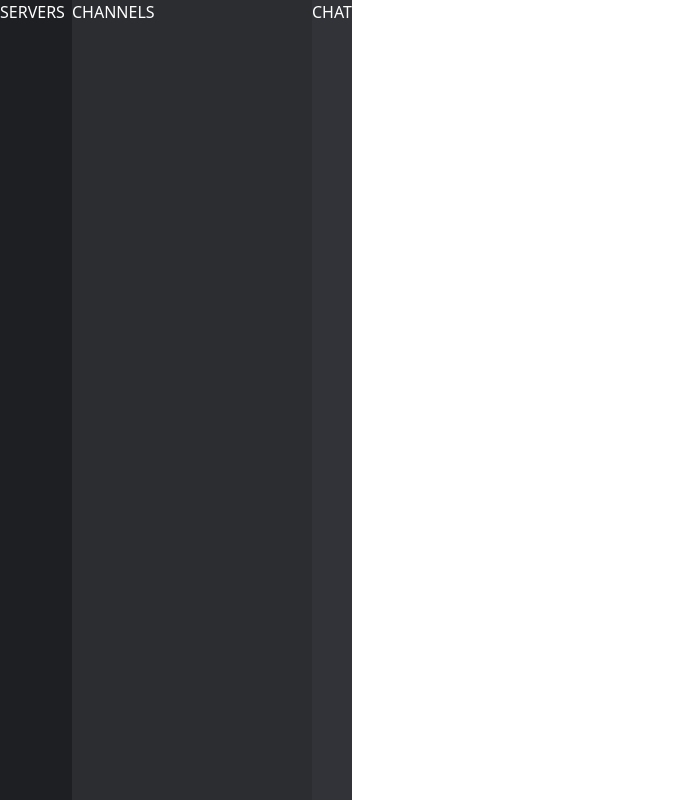
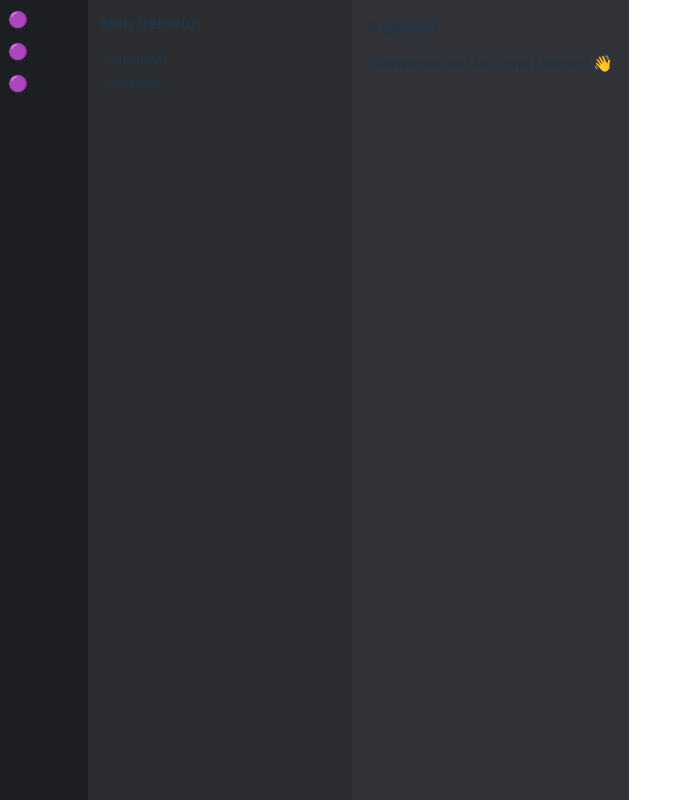
Before and after one commit to dbs94150-alt/discord-clone, a React (Vite) app: page / in a window 1280 px wide. Shown: the whole page, without its empty margins (0-691 px from the left). Built offline with nearby package versions, Linux system fonts and the light colour scheme.

Commit message:
Refactor App component layout and styles

```diff
--- a/src/App.jsx
+++ b/src/App.jsx
@@ -1,26 +1,46 @@
 function App() {
   return (
-    <div
-      style={{
-        display: "flex",
-        height: "100vh",
-        backgroundColor: "#1e1f22",
-        color: "white",
-      }}
-    >
+    <div style={{ display: "flex", height: "100vh", fontFamily: "sans-serif" }}>
       {/* Servers */}
-      <div style={{ width: 72, backgroundColor: "#1e1f22" }}>
-        SERVERS
+      <div
+        style={{
+          width: 72,
+          backgroundColor: "#1e1f22",
+          padding: 8,
+        }}
+      >
+        <div style={{ marginBottom: 8 }}>🟣</div>
+        <div style={{ marginBottom: 8 }}>🟣</div>
+        <div style={{ marginBottom: 8 }}>🟣</div>
       </div>
 
       {/* Channels */}
-      <div style={{ width: 240, backgroundColor: "#2b2d31" }}>
-        CHANNELS
+      <div
+        style={{
+          width: 240,
+          backgroundColor: "#2b2d31",
+          padding: 12,
+        }}
+      >
+        <div style={{ fontWeight: "bold", marginBottom: 12 }}>
+          Mon Serveur
+        </div>
+        <div># général</div>
+        <div># vidéos</div>
       </div>
 
       {/* Chat */}
-      <div style={{ flex: 1, backgroundColor: "#313338" }}>
-        CHAT
+      <div
+        style={{
+          flex: 1,
+          backgroundColor: "#313338",
+          padding: 16,
+        }}
+      >
+        <div style={{ fontWeight: "bold", marginBottom: 12 }}>
+          # général
+        </div>
+        <div>Bienvenue sur le clone Discord 👋</div>
       </div>
     </div>
   );
```
